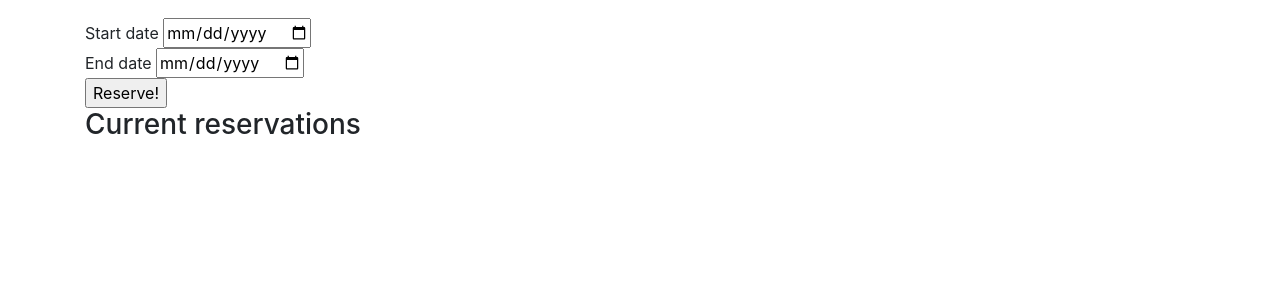
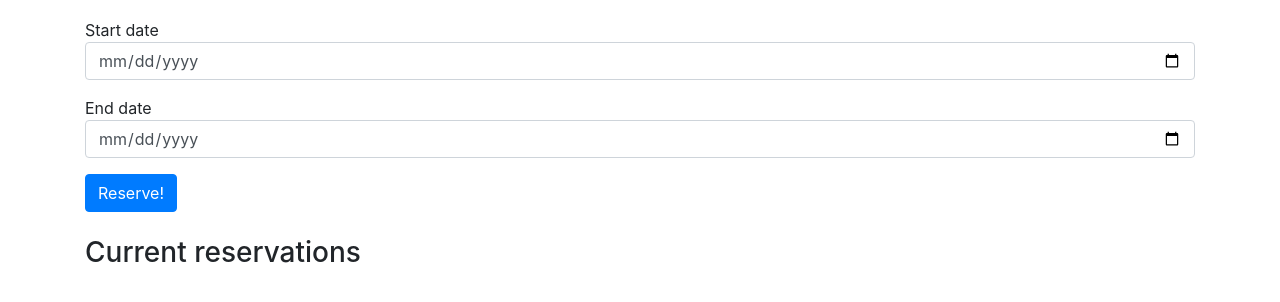
Before and after one commit to mjjs/tsoha-2021-cabin-browser, a Flask app: template cabin-browser/templates/reservation.html in a window 1280 px wide. Shown: the part 189-491 px from the top of the page. Run offline with Flask 2, Linux system fonts and the light colour scheme; the template is opened without the code that fills it, so the values that code supplies are empty; some libraries are stand-ins or nearby versions.

Commit message:
Re-style reservations page
Also made the end date picking more sensible by dynamically adjusting
the min value of the date picker according to the start date.

```diff
--- a/cabin-browser/templates/reservation.html
+++ b/cabin-browser/templates/reservation.html
@@ -4,15 +4,22 @@
 <h2>Reserve {{ cabin.name }}</h2>
 <p>Price: {{ cabin.price }} per day.</p>
 <form action="/reservations/{{ cabin.id }}" method="post">
-    Start date
-    <input id="start-date" type="date" name="start_date">
-    <br>
-    End date
-    <input id="end-date" type="date" name="end_date">
-    <br>
-    <input type="submit" value="Reserve!">
+    <div class="form-group">
+        <label>
+            Start date <br>
+            <input class="form-control" id="start-date" type="date" name="start_date">
+        </label>
+    </div>
+    <div class="form-group">
+        <label>
+            End date <br>
+            <input class="form-control" id="end-date" type="date" name="end_date">
+        </label>
+    </div>
+
+    <input class="btn btn-primary" type="submit" value="Reserve!">
 </form>
-
+<br>
 <h3>Current reservations</h3>
 {% if current_reservations|length > 0 %}
     <ul>
@@ -54,6 +61,15 @@
 
         startPicker.min = today.toISOString().split("T")[0];
         endPicker.min = today.toISOString().split("T")[0];
+
+        startPicker.onchange = (e) => {
+            const [year, month, day] = e.currentTarget.value.split("-");
+            endPicker.min = new Date(
+                Number(year),
+                Number(month)-1,
+                Number(day)+2,
+            ).toISOString().split("T")[0];
+        };
     </script>
 
 {% endblock %}
```
